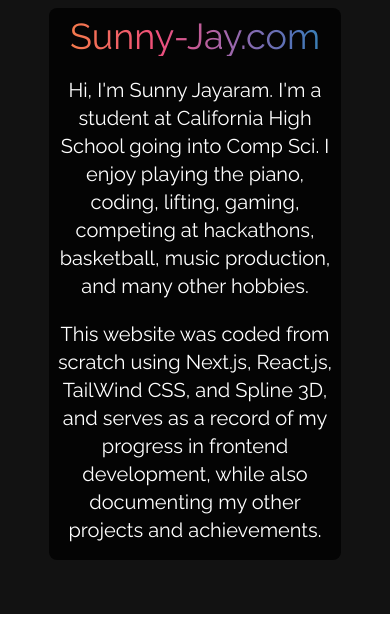
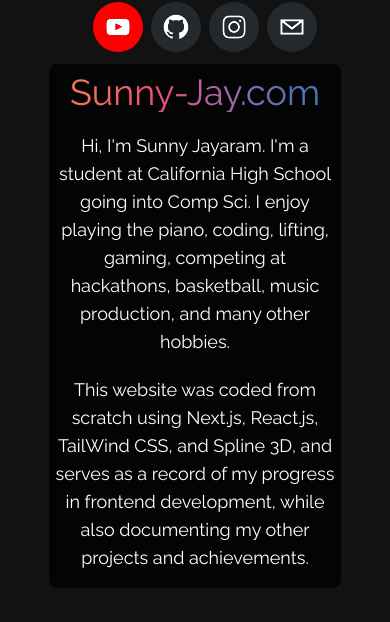
Before and after one commit to sun-jay/Personal-Website, a Next.js app: page / in a window 390 px wide. Shown: the part 399-1021 px from the top of the page. Built offline with nearby package versions, Linux system fonts and the light colour scheme.

Commit message:
made mobile text smaller and view bigger

```diff
--- a/components/Hero.jsx
+++ b/components/Hero.jsx
@@ -68,7 +68,7 @@ const Hero = () => {
 
             </p>
             <div className="md:m-4  m-1 mt-5 mb-4">
-              <p className="max-[380px]:text-sm text-xl text-center text-white	">
+              <p className="max-[380px]:text-sm text-lg md:text-xl text-center text-white	">
                 Hi, I&#39;m Sunny Jayaram. I&#39;m a student at California High
                 School going into Comp Sci. I enjoy playing the piano, coding,
                 lifting, gaming, competing at hackathons, basketball, music
@@ -76,7 +76,7 @@ const Hero = () => {
               </p>
             </div>
             <div className="md:m-4  m-1 mt-5 mb-4">
-              <p className="max-[380px]:text-sm text-xl text-center text-white	">
+              <p className="max-[380px]:text-sm text-lg md:text-xl text-center text-white	">
                 This website was coded from scratch using Next.js, React.js,
                 TailWind CSS, and Spline 3D, and serves as a record of my
                 progress in frontend development, while also documenting my
--- a/styles/globals.css
+++ b/styles/globals.css
@@ -135,7 +135,7 @@ html{
 }
 
 .bigh{
-  height: 120vh;
+  height: 130vh;
 }
 
 @keyframes fadeInAnimation {
```
